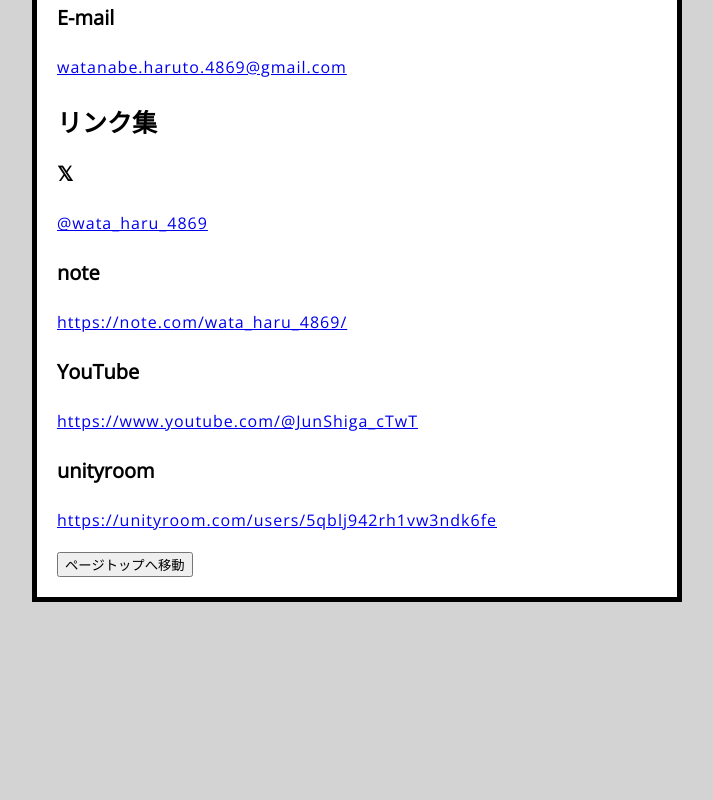
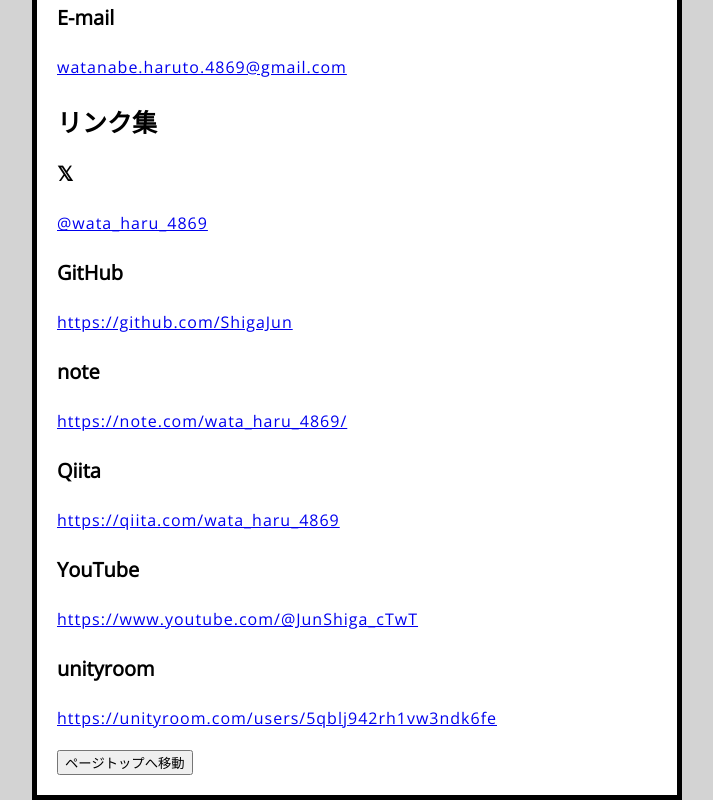
Before and after one commit to ShigaJun/my-site, a React (Vite) app: page / in a window 1280 px wide. Shown: the part 938-1738 px from the top of the page, without its empty margins (283-996 px from the left). Before the commit the page ends 1540 px from the top, so only its background shows below. Built offline with nearby package versions, Linux system fonts and the light colour scheme.

Commit message:
リンク先の追加

```diff
--- a/src/components/Home.jsx
+++ b/src/components/Home.jsx
@@ -36,10 +36,22 @@
                 @wata_haru_4869
                 </a>
             </p>
+            <h3>GitHub</h3>
+            <p>
+                <a href="https://github.com/ShigaJun" target="_blank">
+                https://github.com/ShigaJun
+                </a>
+            </p>
             <h3>note</h3>
             <p>
                 <a href="https://note.com/wata_haru_4869/" target="_blank">
                 https://note.com/wata_haru_4869/
+                </a>
+            </p>
+            <h3>Qiita</h3>
+            <p>
+                <a href="https://qiita.com/wata_haru_4869" target="_blank">
+                https://qiita.com/wata_haru_4869
                 </a>
             </p>
             <h3>YouTube</h3>
```
